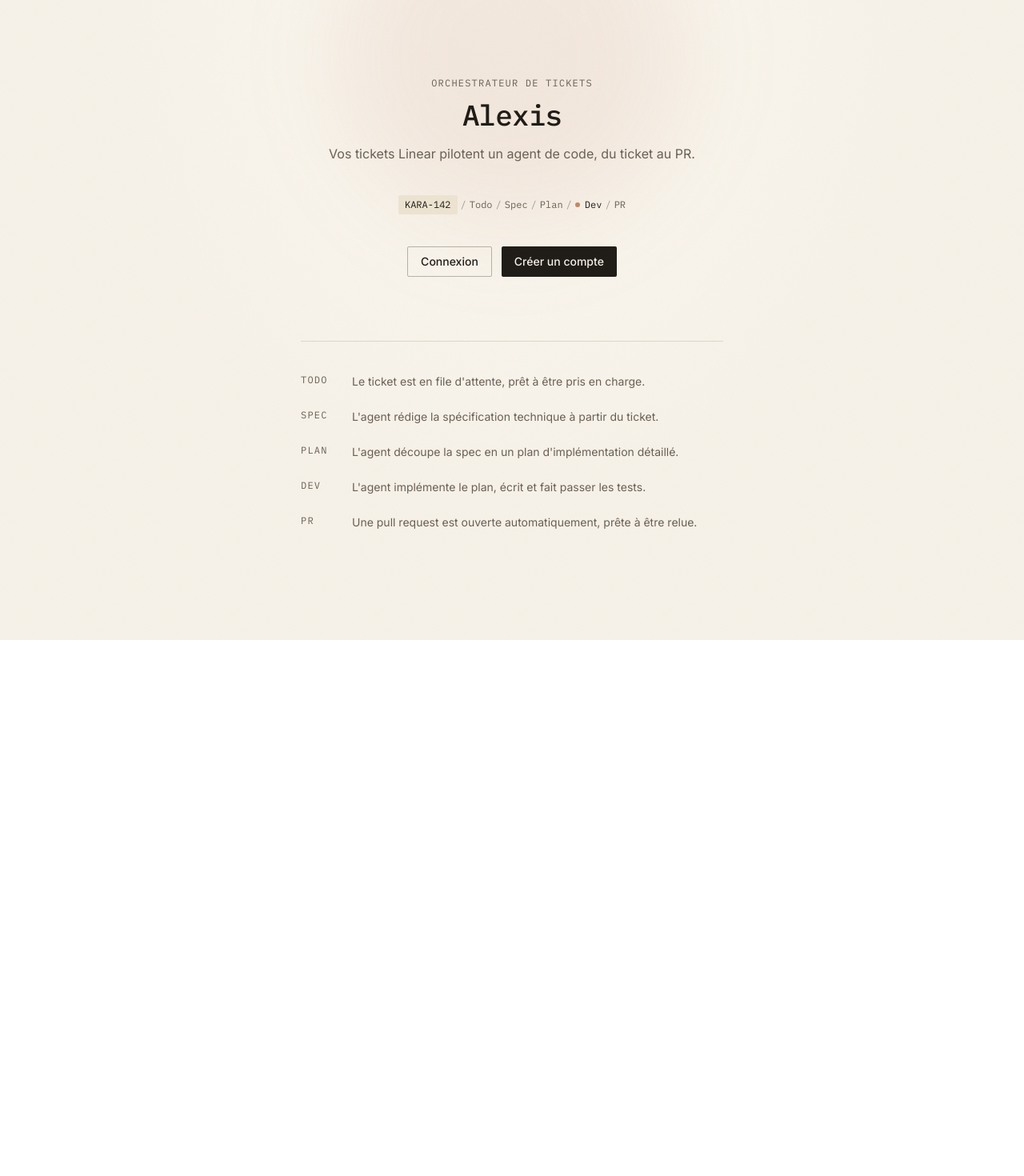
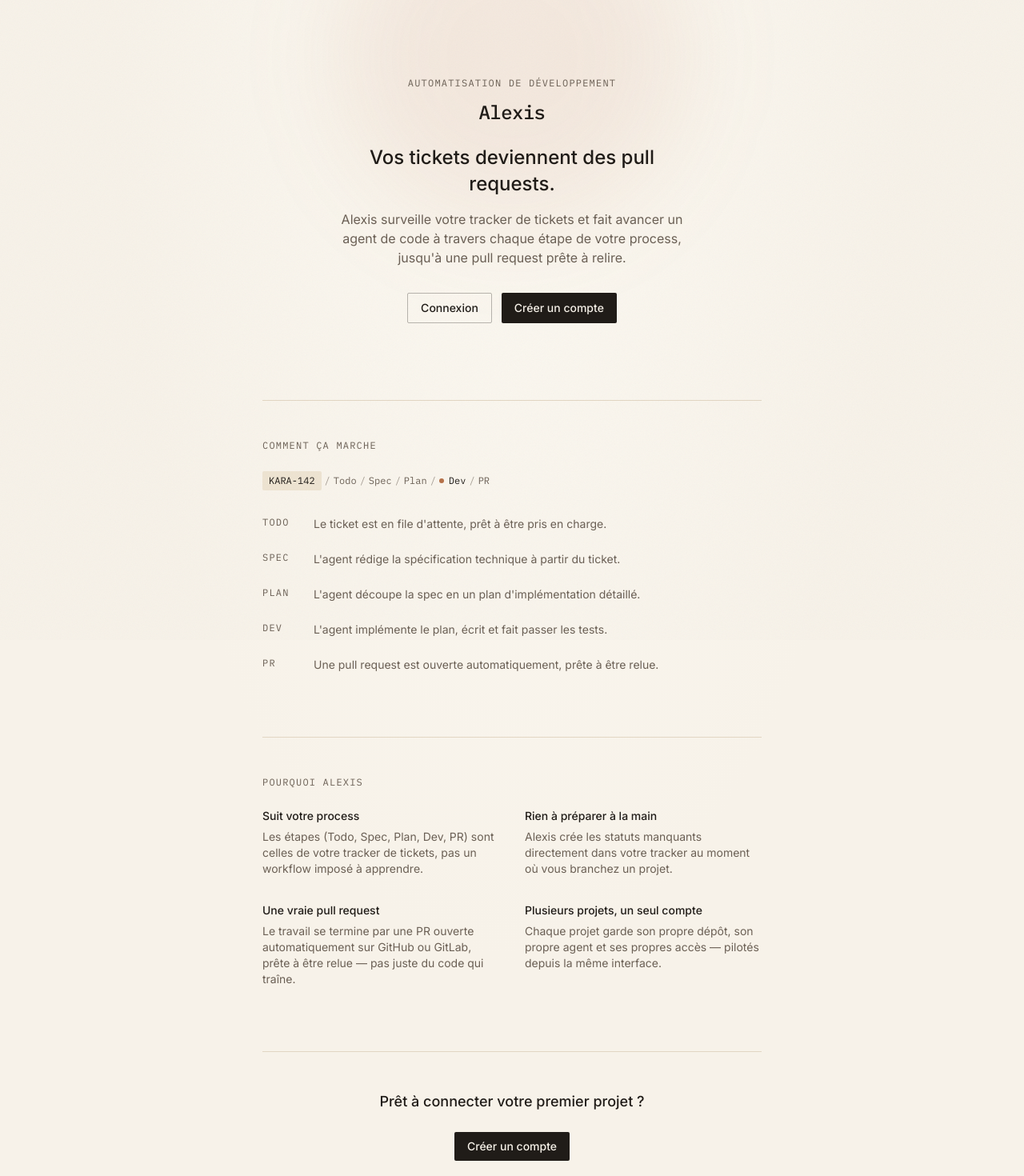
Before and after one commit to Atak0ra/alexis-front, a Next.js app: page / in a window 1280 px wide. Shown: the top 1470 px of the page at 80% size. Before the commit the page ends 800 px from the top, so only its background shows below. Built offline with nearby package versions, Linux system fonts and the light colour scheme.

Commit message:
content: rewrite landing page with real pitch, value props, and closing CTA; drop explicit Linear mention

```diff
--- a/app/page.tsx
+++ b/app/page.tsx
@@ -12,20 +12,62 @@ const STAGES = [
 
 const ACTIVE_STAGE_INDEX = 3;
 
+const VALUE_PROPS = [
+  {
+    title: "Suit votre process",
+    description:
+      "Les étapes (Todo, Spec, Plan, Dev, PR) sont celles de votre tracker de tickets, pas un workflow imposé à apprendre.",
+  },
+  {
+    title: "Rien à préparer à la main",
+    description:
+      "Alexis crée les statuts manquants directement dans votre tracker au moment où vous branchez un projet.",
+  },
+  {
+    title: "Une vraie pull request",
+    description:
+      "Le travail se termine par une PR ouverte automatiquement sur GitHub ou GitLab, prête à être relue — pas juste du code qui traîne.",
+  },
+  {
+    title: "Plusieurs projets, un seul compte",
+    description:
+      "Chaque projet garde son propre dépôt, son propre agent et ses propres accès — pilotés depuis la même interface.",
+  },
+] as const;
+
 export default function RootPage() {
   return (
-    <div className="relative mx-auto flex min-h-screen max-w-xl flex-col items-center px-6 py-24">
+    <div className="relative mx-auto flex min-h-screen max-w-2xl flex-col items-center px-6 py-24">
       <div
         aria-hidden="true"
         className="pointer-events-none absolute left-1/2 top-0 -z-10 h-[420px] w-[420px] -translate-x-1/2 -translate-y-1/3 rounded-full bg-signal/10 blur-3xl"
       />
-      <p className="font-mono text-xs uppercase tracking-widest text-ink-muted">Orchestrateur de tickets</p>
-      <h1 className="mt-3 font-mono text-4xl font-medium tracking-tight text-ink">Alexis</h1>
-      <p className="mt-4 text-center text-base text-ink-muted">
-        Vos tickets Linear pilotent un agent de code, du ticket au PR.
+
+      <div className="flex w-full max-w-md flex-col items-center text-center">
+        <p className="font-mono text-xs uppercase tracking-widest text-ink-muted">Automatisation de développement</p>
+        <h1 className="mt-3 font-mono text-2xl font-medium tracking-tight text-ink">Alexis</h1>
+        <p className="mt-6 text-2xl font-medium leading-snug text-ink">
+          Vos tickets deviennent des pull requests.
+        </p>
+        <p className="mt-4 text-base text-ink-muted">
+          Alexis surveille votre tracker de tickets et fait avancer un agent de code à travers chaque étape de votre
+          process, jusqu&apos;à une pull request prête à relire.
         </p>
 
-      <div className="mt-10 flex flex-wrap items-center justify-center gap-x-1 gap-y-2 font-mono text-xs">
+        <div className="mt-8 flex justify-center gap-3">
+          <Link href="/login" className={buttonVariants("secondary")}>
+            Connexion
+          </Link>
+          <Link href="/login?mode=signup" className={buttonVariants("primary")}>
+            Créer un compte
+          </Link>
+        </div>
+      </div>
+
+      <div className="mt-24 w-full border-t border-rule pt-12">
+        <p className="font-mono text-xs uppercase tracking-widest text-ink-muted">Comment ça marche</p>
+
+        <div className="mt-6 flex flex-wrap items-center gap-x-1 gap-y-2 font-mono text-xs">
           <span className="rounded-sm bg-paper-dim px-2 py-1 text-ink">KARA-142</span>
           {STAGES.map((stage, i) => (
             <span key={stage.key} className="flex items-center gap-1">
@@ -42,17 +84,7 @@ export default function RootPage() {
           ))}
         </div>
 
-      <div className="mt-10 flex justify-center gap-3">
-        <Link href="/login" className={buttonVariants("secondary")}>
-          Connexion
-        </Link>
-        <Link href="/login?mode=signup" className={buttonVariants("primary")}>
-          Créer un compte
-        </Link>
-      </div>
-
-      <div className="mt-20 w-full border-t border-rule pt-10">
-        <ul className="space-y-6">
+        <ul className="mt-8 space-y-6">
           {STAGES.map((stage) => (
             <li key={stage.key} className="flex gap-4">
               <span className="w-12 shrink-0 font-mono text-xs uppercase tracking-widest text-ink-muted">
@@ -63,6 +95,25 @@ export default function RootPage() {
           ))}
         </ul>
       </div>
+
+      <div className="mt-20 w-full border-t border-rule pt-12">
+        <p className="font-mono text-xs uppercase tracking-widest text-ink-muted">Pourquoi Alexis</p>
+        <ul className="mt-6 grid gap-8 sm:grid-cols-2">
+          {VALUE_PROPS.map((prop) => (
+            <li key={prop.title}>
+              <p className="text-sm font-medium text-ink">{prop.title}</p>
+              <p className="mt-1.5 text-sm text-ink-muted">{prop.description}</p>
+            </li>
+          ))}
+        </ul>
+      </div>
+
+      <div className="mt-20 flex w-full flex-col items-center border-t border-rule pt-12 text-center">
+        <p className="text-lg font-medium text-ink">Prêt à connecter votre premier projet ?</p>
+        <Link href="/login?mode=signup" className={cn(buttonVariants("primary"), "mt-6")}>
+          Créer un compte
+        </Link>
+      </div>
     </div>
   );
 }
```
Also changed, not shown: 1 other file (tests, documents, lock files or other folders). Lines whose indentation alone changed are shown as unchanged.
